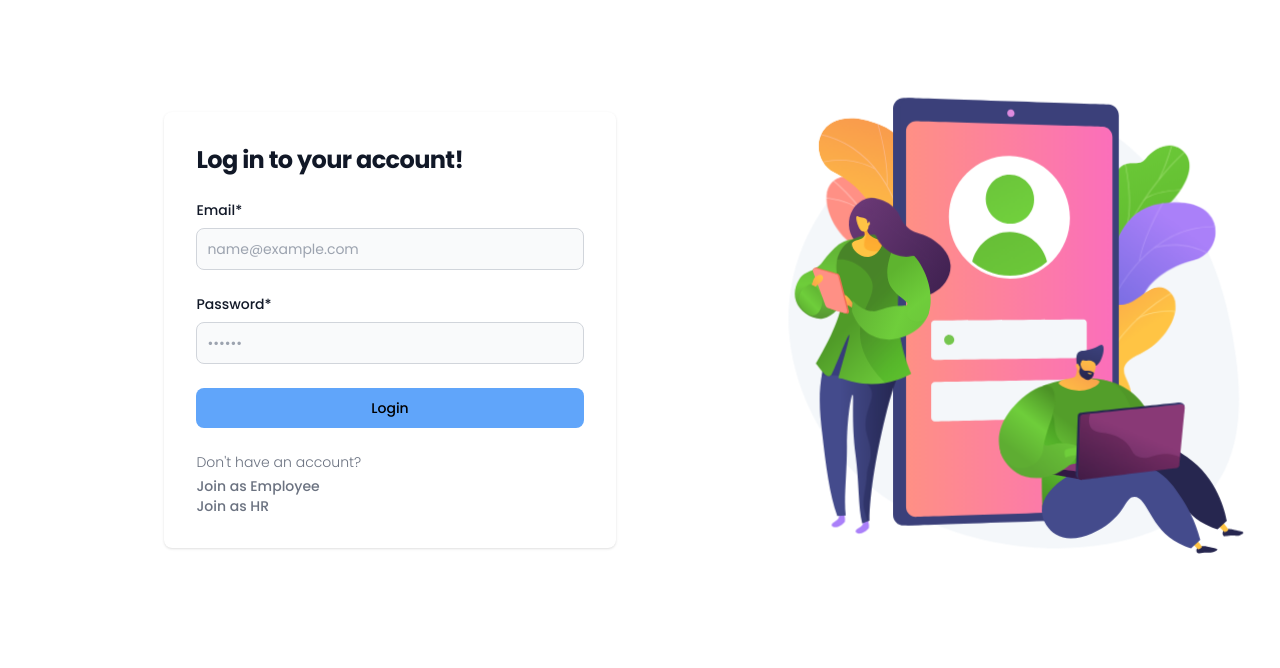
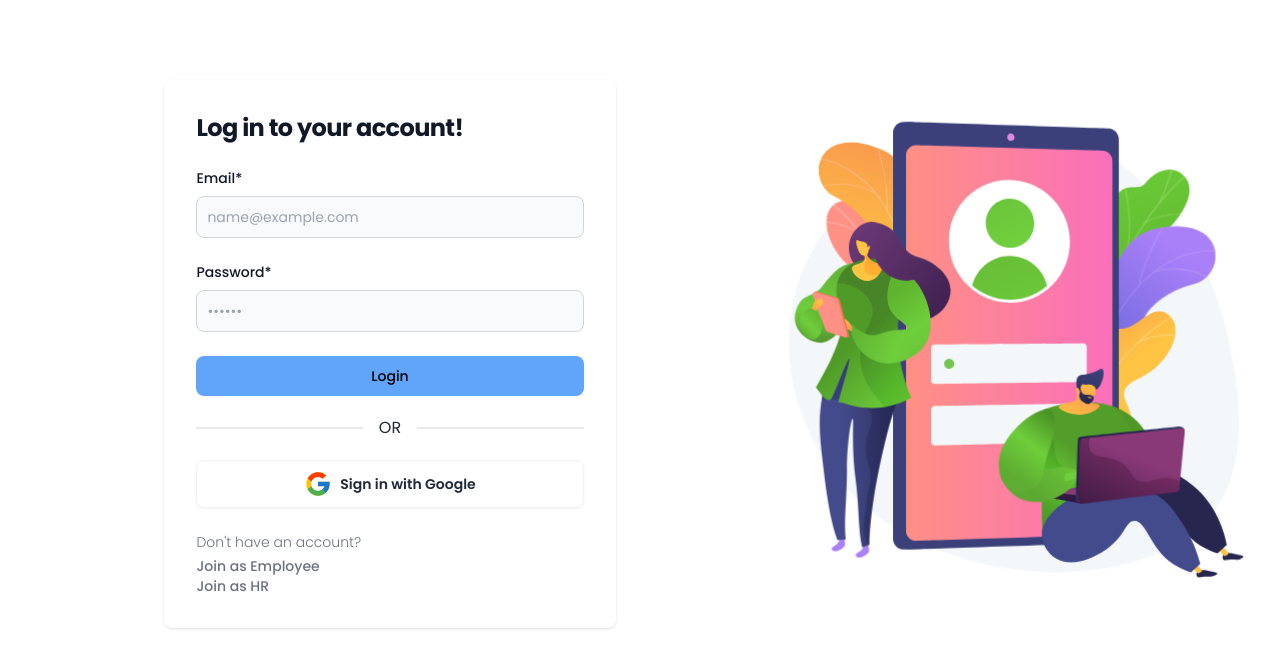
Before and after one commit to aburayhan-bpi/assetwise-client, a React (Vite) app: page /login in a window 1280 px wide. Shown: the top 668 px of the page. Built offline with nearby package versions, Linux system fonts and the light colour scheme; no server answers.

Commit message:
implement user login functionality using Google

```diff
--- a/src/components/shared/Navbar.jsx
+++ b/src/components/shared/Navbar.jsx
@@ -10,13 +10,15 @@ const Navbar = () => {
   const [isMenuOpen, setIsMenuOpen] = useState(false);
   const [isOpen, setIsOpen] = useState(false);
   const [currentUser, setCurrentUser] = useState(null);
-  // console.log(currentUser);
   const dropdownRef = useRef(null);
   const [users] = useUser();
 
+  // Update current user whenever user or users change
   useEffect(() => {
-    const currentUser = users.find((u) => u?.email === user?.email);
-    setCurrentUser(currentUser);
+    if (user) {
+      const currentUser = users.find((u) => u?.email === user?.email);
+      setCurrentUser(currentUser);
+    }
   }, [user, users]);
 
   // Toggle Menu for mobile view
@@ -57,7 +59,7 @@ const Navbar = () => {
     });
   };
 
-  // Links to be rendered
+  // Links to be rendered based on user and currentUser role
   const links = (
     <>
       {!user && (
--- a/src/pages/Login.jsx
+++ b/src/pages/Login.jsx
@@ -6,6 +6,8 @@ import useAuth from "../hooks/useAuth";
 import toast from "react-hot-toast";
 import { useState } from "react";
 import Loader from "../components/shared/Loader";
+import { FcGoogle } from "react-icons/fc";
+import useAxiosPublic from "../hooks/useAxiosPublic";
 
 const Login = () => {
   const {
@@ -14,10 +16,11 @@ const Login = () => {
     reset,
     formState: { errors },
   } = useForm();
-  const { user, loginUser, loading, setLoading } = useAuth();
+  const { user, loginUser, loading, setLoading, googleRegister } = useAuth();
   const [error, setError] = useState("");
   const navigate = useNavigate();
   const location = useLocation();
+  const axiosPublic = useAxiosPublic();
   const from = location?.state?.from?.pathname || "/";
   if (loading) return <Loader />;
   if (user) return <Navigate to={from} replace={true} />;
@@ -41,6 +44,32 @@ const Login = () => {
         }
       });
     console.log(data);
+  };
+  const googleSignIn = async () => {
+    try {
+      googleRegister().then(async (result) => {
+        console.log(result);
+        toast.success("Login Successfull!");
+        navigate("/");
+
+        const employeeInfo = {
+          name: result.user?.displayName,
+          email: result.user?.email,
+          birthdate: result.user?.birthdate || "Not provided",
+          photo: result.user?.photoURL,
+          role: "employee",
+        };
+
+        // Save user to database
+        await axiosPublic.post("/employee", employeeInfo);
+
+        // if (response.data) {
+        // }
+      });
+    } catch (err) {
+      console.log(err);
+      toast.error("Something went wrong!");
+    }
   };
 
   return (
@@ -106,6 +135,16 @@ const Login = () => {
                   Login
                 </button>
               </form>
+              <div className="divider">OR</div>
+              <div>
+                <button
+                  onClick={googleSignIn}
+                  className="btn w-full bg-transparent border"
+                >
+                  <FcGoogle className="size-7" />
+                  Sign in with Google
+                </button>
+              </div>
 
               <div className=" text-sm font-light text-gray-500 dark:text-gray-400">
                 Don't have an account?{" "}
```
